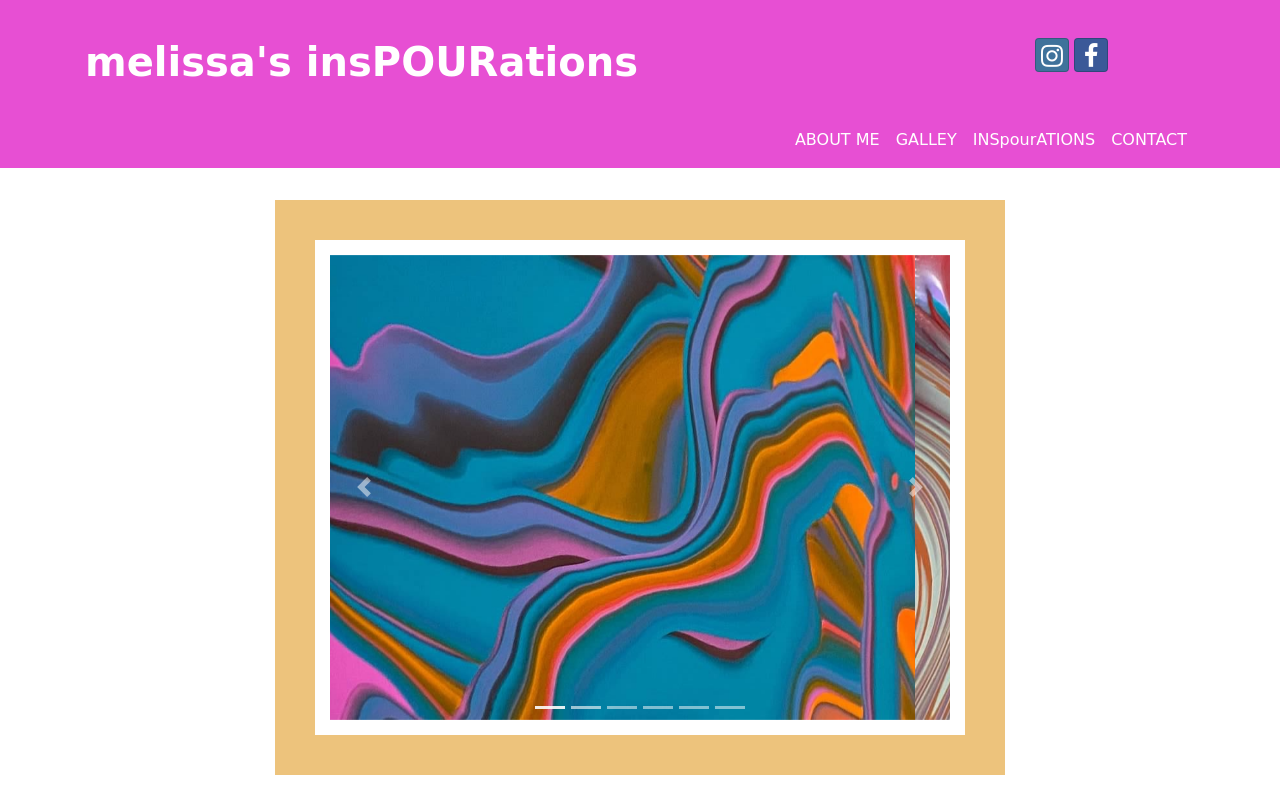
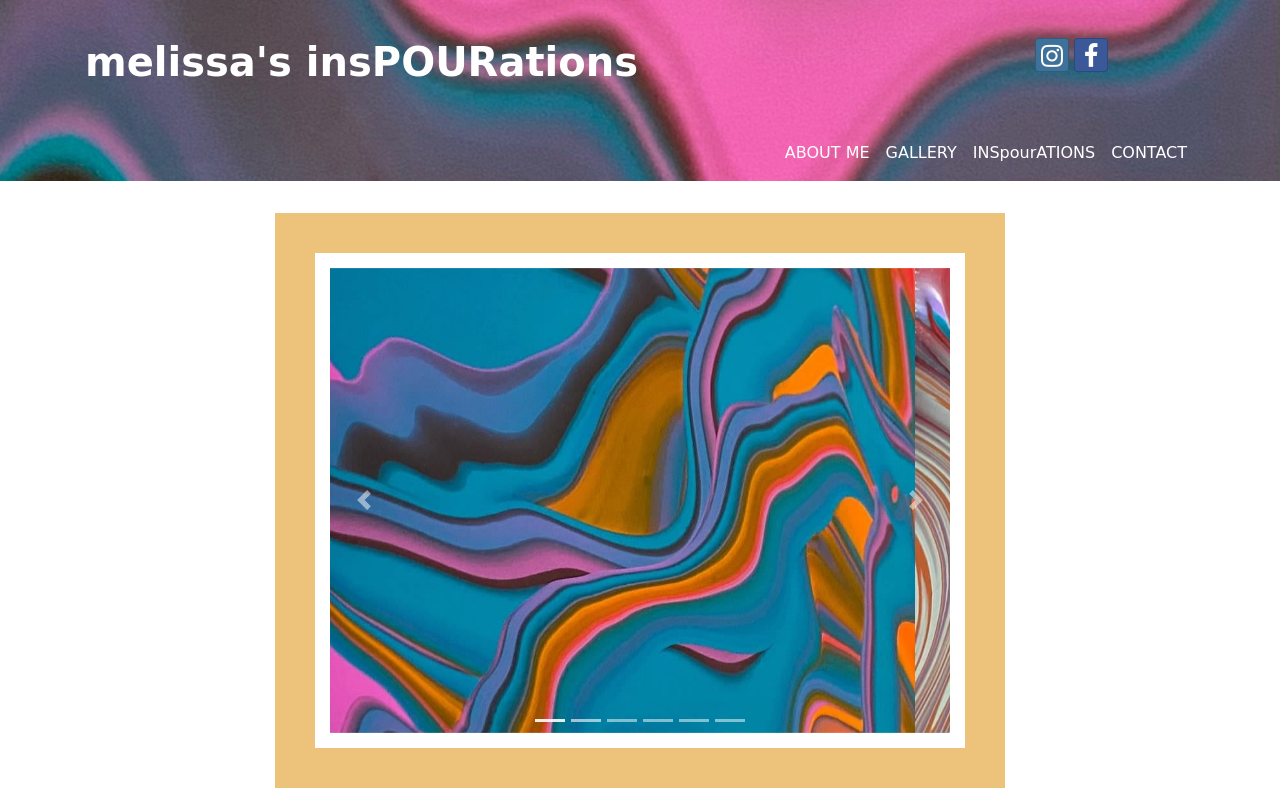
Before and after one commit to cbregan/m.insPOURations, a website: page index.html in a window 1280 px wide. Drawn offline with nearby package versions, Linux system fonts and the light colour scheme.

Commit message:
Picture for Jumbotron

```diff
--- a/css/styles.css
+++ b/css/styles.css
@@ -4,7 +4,9 @@ body {
 }
 
 .jumbotron {
-    background-color: #e74fd3;
+    /*background-color: #e74fd3;*/
+    background-image: url("/images/possible1.jpeg");
+    background-size: cover;
     color: white;
     font-family: cursive;
     padding-top: 3%;
@@ -12,7 +14,10 @@ body {
 }
 
 .navbar {
-    padding-top: 2%;
+    /*background-color: #e74fd3;*/
+    color: white;
+    font-family: cursive;
+    padding-top: 3%;
 }
 
 .fa {
--- a/index.html
+++ b/index.html
@@ -47,7 +47,7 @@
                 <div class="collapse navbar-collapse" id="siteNavbar">
                     <ul class="navbar-nav ml-auto">
                         <li class="nav-item"><a class="nav-link active" href="about.html">ABOUT ME</a></li>
-                        <li class="nav-item"><a class="nav-link active" href="gallery.html">GALLEY</a></li>
+                        <li class="nav-item"><a class="nav-link active" href="gallery.html">GALLERY</a></li>
                         <li class="nav-item"><a class="nav-link active" href="inspourations.html">INSpourATIONS</a></li>
                         <li class="nav-item"><a class="nav-link active" href="contact.html">CONTACT</a></li>
                     </ul>
```
Also changed, not shown: about.html (+1 -3 lines), contact.html (+1 -1 lines), gallery.html (+1 -1 lines), images/possible1.jpeg (renamed from images/IMG_1994.jpeg), images/possible2.jpeg (renamed from images/IMG_1995.jpeg), 1 other file.
